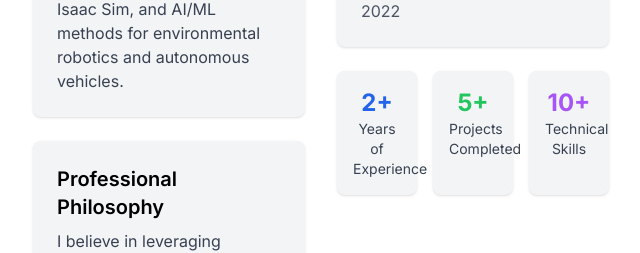
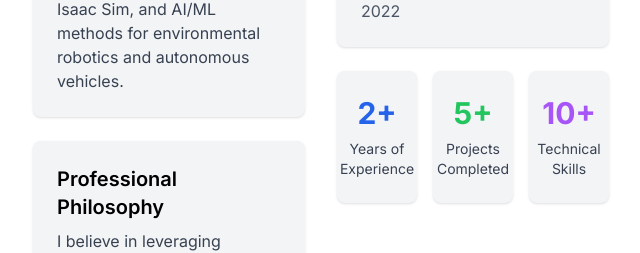
Before and after one commit to rushabhdhoke/Personal-Website, a Next.js app: page /blog in a window 1280 px wide. Shown: the part 795-1048 px from the top of the page, without its empty margins (319-959 px from the left). Built offline with nearby package versions, Linux system fonts and the light colour scheme.

Commit message:
Update AboutHero.tsx

```diff
--- a/app/components/AboutHero.tsx
+++ b/app/components/AboutHero.tsx
@@ -1,4 +1,6 @@
 // app/components/AboutHero.tsx
+import React from "react";
+import type { Metadata } from "next";
 import Image from "next/image";
 
 export default function AboutHero() {
@@ -48,6 +50,7 @@ export default function AboutHero() {
             <Image
               src="/photos/ghiby_image.png"   // adjust to your path
               alt="Rushabh Dhoke"
+              href="/photos/ghiby_image.png"
               width={240}
               height={240}
               className="rounded-full border-4 border-blue-600"
@@ -80,24 +83,30 @@ export default function AboutHero() {
 
           {/* Key Stats */}
           <div className="grid grid-cols-3 gap-4">
-            <div className="bg-gray-100 dark:bg-gray-800 rounded-lg p-4 text-center shadow">
-              <div className="text-2xl font-bold text-blue-600">2+</div>
-              <div className="text-gray-700 dark:text-gray-300 text-sm">
-                Years of Experience
+            {[
+              { value: "2+", label: "Years of Experience", color: "text-blue-600" },
+              { value: "5+", label: "Projects Completed", color: "text-green-500" },
+              { value: "10+", label: "Technical Skills", color: "text-purple-500" },
+            ].map((stat) => (
+              <div
+                key={stat.label}
+                className="
+                  flex flex-col items-center justify-center
+                  bg-gray-100 dark:bg-gray-800
+                  rounded-lg
+                  p-6
+                  text-center
+                  shadow
+                "
+              >
+                <span className={`text-3xl font-bold ${stat.color}`}>
+                  {stat.value}
+                </span>
+                <span className="mt-2 text-sm text-gray-700 dark:text-gray-300">
+                  {stat.label}
+                </span>
               </div>
-            </div>
-            <div className="bg-gray-100 dark:bg-gray-800 rounded-lg p-4 text-center shadow">
-              <div className="text-2xl font-bold text-green-500">5+</div>
-              <div className="text-gray-700 dark:text-gray-300 text-sm">
-                Projects Completed
-              </div>
-            </div>
-            <div className="bg-gray-100 dark:bg-gray-800 rounded-lg p-4 text-center shadow">
-              <div className="text-2xl font-bold text-purple-500">10+</div>
-              <div className="text-gray-700 dark:text-gray-300 text-sm">
-                Technical Skills
-              </div>
-            </div>
+            ))}
           </div>
         </div>
       </div>
```
